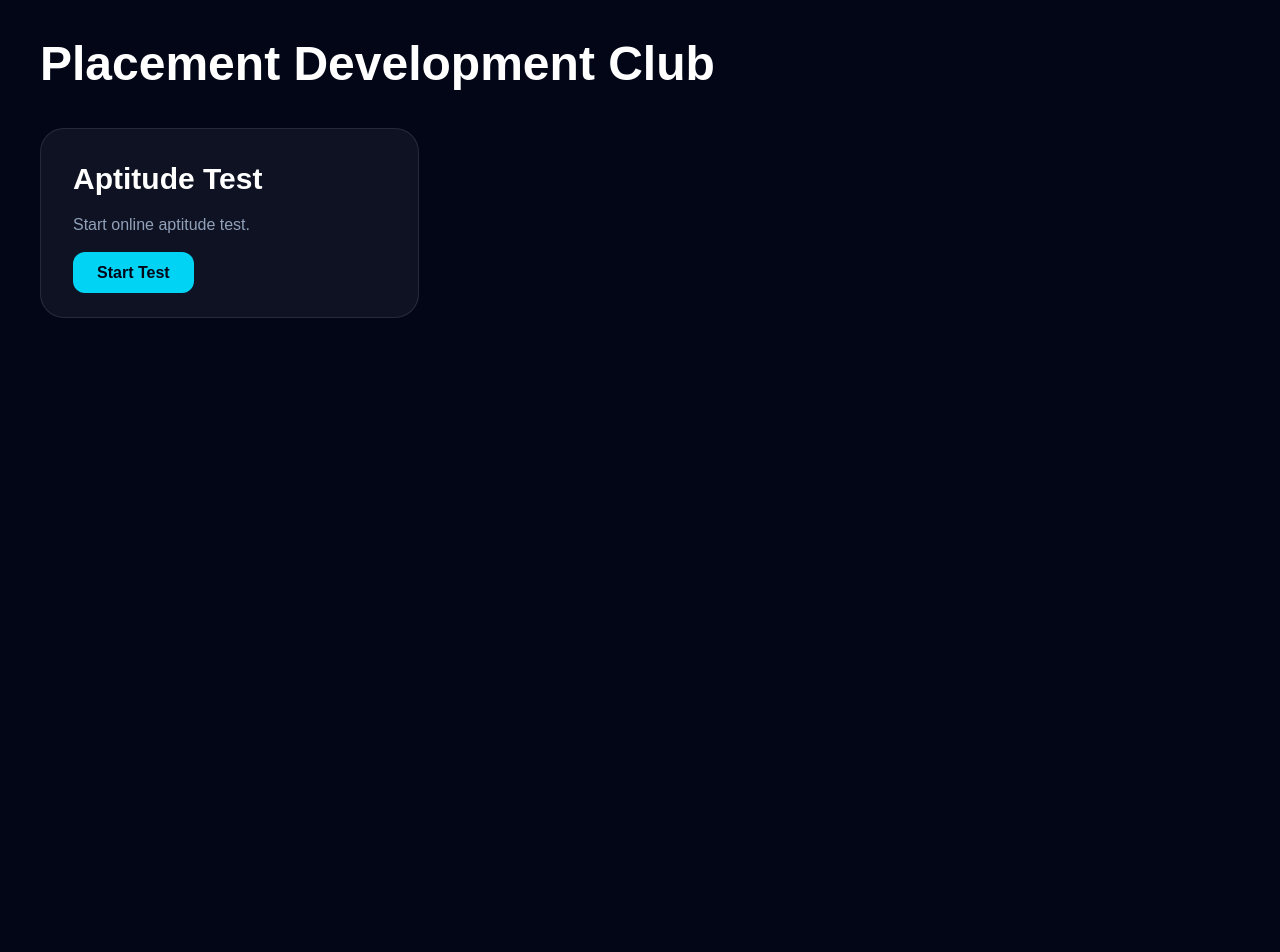
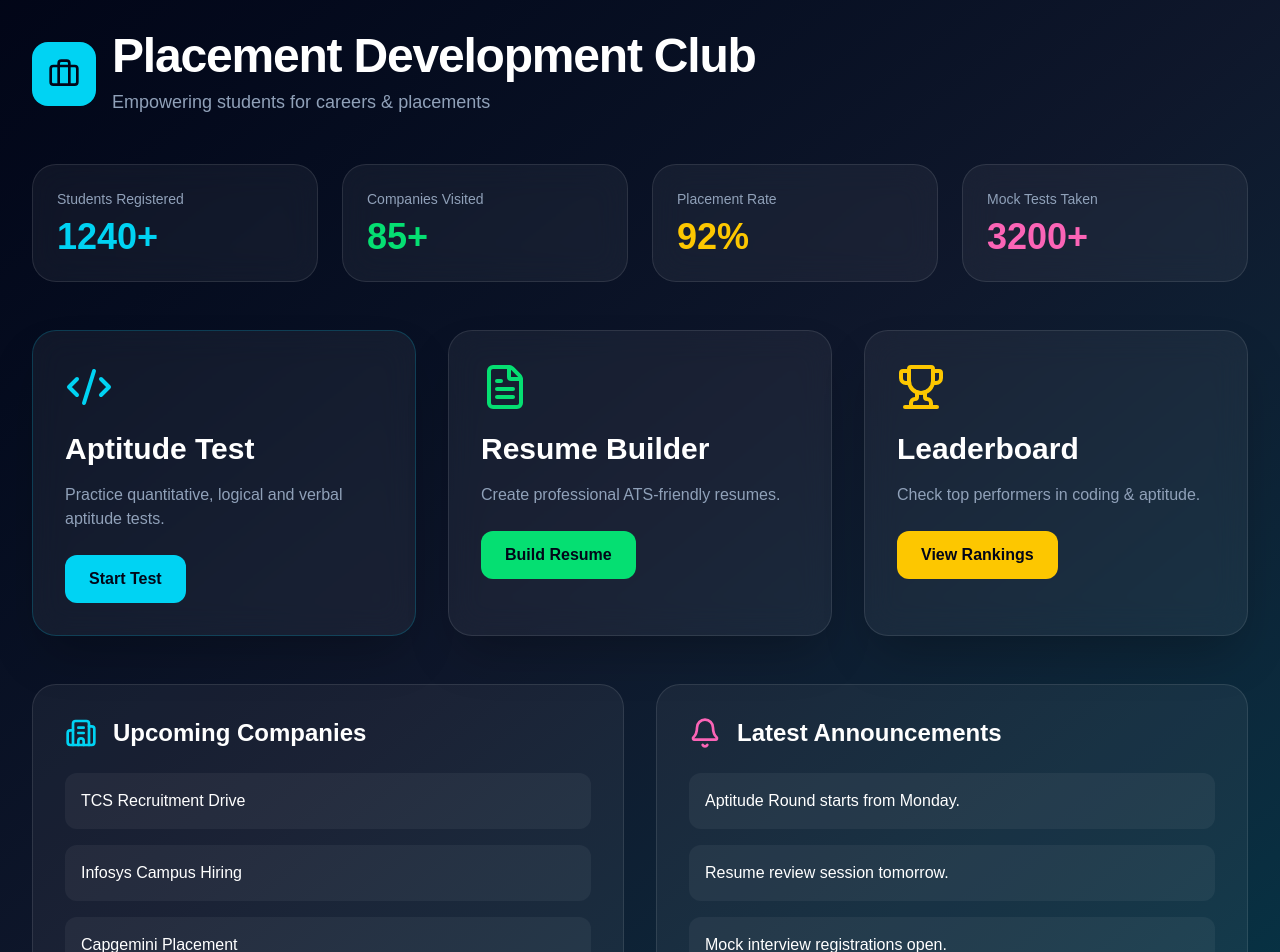
Before and after one commit to sam0127-jan/login-pdc, a React (Vite) app in the folder client/: page /dashboard in a window 1280 px wide. Shown: the top 952 px of the page. Before the commit the page ends 800 px from the top, so only its background shows below. Built offline with nearby package versions, Linux system fonts and the light colour scheme.

Commit message:
full backend setup with auth routes

```diff
--- a/client/src/pages/Dashboard.jsx
+++ b/client/src/pages/Dashboard.jsx
@@ -1,31 +1,206 @@
-import { Link } from 'react-router-dom'
+import { Link } from "react-router-dom"
+import {
+  Briefcase,
+  FileText,
+  Trophy,
+  Code2,
+  Building2,
+  Bell,
+} from "lucide-react"
 
 export default function Dashboard() {
   return (
-    <section className="min-h-screen bg-[#020617] text-white p-10">
+    <section className="min-h-screen bg-gradient-to-br from-slate-950 via-slate-900 to-cyan-950 text-white p-8">
 
-      <h1 className="text-5xl font-black mb-10">
-        Placement Development Club
-      </h1>
+      {/* HEADER */}
+      <div className="mb-12">
 
+        <div className="flex items-center gap-4 mb-4">
+          <div className="w-16 h-16 rounded-2xl bg-cyan-400 flex items-center justify-center">
+            <Briefcase className="text-slate-950 w-8 h-8" />
+          </div>
+
+          <div>
+            <h1 className="text-5xl font-black tracking-tight">
+              Placement Development Club
+            </h1>
+
+            <p className="text-slate-400 mt-2 text-lg">
+              Empowering students for careers & placements
+            </p>
+          </div>
+        </div>
+
+      </div>
+
+      {/* STATS */}
+      <div className="grid md:grid-cols-4 gap-6 mb-12">
+
+        <div className="bg-white/5 backdrop-blur-lg border border-white/10 p-6 rounded-3xl hover:scale-105 transition">
+          <h2 className="text-slate-400 text-sm mb-2">
+            Students Registered
+          </h2>
+
+          <p className="text-4xl font-black text-cyan-400">
+            1240+
+          </p>
+        </div>
+
+        <div className="bg-white/5 backdrop-blur-lg border border-white/10 p-6 rounded-3xl hover:scale-105 transition">
+          <h2 className="text-slate-400 text-sm mb-2">
+            Companies Visited
+          </h2>
+
+          <p className="text-4xl font-black text-green-400">
+            85+
+          </p>
+        </div>
+
+        <div className="bg-white/5 backdrop-blur-lg border border-white/10 p-6 rounded-3xl hover:scale-105 transition">
+          <h2 className="text-slate-400 text-sm mb-2">
+            Placement Rate
+          </h2>
+
+          <p className="text-4xl font-black text-yellow-400">
+            92%
+          </p>
+        </div>
+
+        <div className="bg-white/5 backdrop-blur-lg border border-white/10 p-6 rounded-3xl hover:scale-105 transition">
+          <h2 className="text-slate-400 text-sm mb-2">
+            Mock Tests Taken
+          </h2>
+
+          <p className="text-4xl font-black text-pink-400">
+            3200+
+          </p>
+        </div>
+
+      </div>
+
+      {/* MAIN CARDS */}
       <div className="grid md:grid-cols-3 gap-8">
 
-        <div className="bg-white/5 border border-white/10 p-8 rounded-3xl">
+        {/* APTITUDE */}
+        <div className="bg-white/5 backdrop-blur-lg border border-cyan-400/20 p-8 rounded-3xl hover:-translate-y-2 transition duration-300 shadow-2xl">
+
+          <Code2 className="w-12 h-12 text-cyan-400 mb-5" />
 
           <h2 className="text-3xl font-bold mb-4">
             Aptitude Test
           </h2>
 
           <p className="text-slate-400 mb-6">
-            Start online aptitude test.
+            Practice quantitative, logical and verbal aptitude tests.
           </p>
 
           <Link
             to="/test"
-            className="bg-cyan-400 text-slate-950 px-6 py-3 rounded-xl font-bold"
+            className="bg-cyan-400 hover:bg-cyan-300 text-slate-950 px-6 py-3 rounded-xl font-bold inline-block"
           >
             Start Test
           </Link>
+
+        </div>
+
+        {/* RESUME */}
+        <div className="bg-white/5 backdrop-blur-lg border border-white/10 p-8 rounded-3xl hover:-translate-y-2 transition duration-300 shadow-2xl">
+
+          <FileText className="w-12 h-12 text-green-400 mb-5" />
+
+          <h2 className="text-3xl font-bold mb-4">
+            Resume Builder
+          </h2>
+
+          <p className="text-slate-400 mb-6">
+            Create professional ATS-friendly resumes.
+          </p>
+
+          <button className="bg-green-400 hover:bg-green-300 text-slate-950 px-6 py-3 rounded-xl font-bold">
+            Build Resume
+          </button>
+
+        </div>
+
+        {/* LEADERBOARD */}
+        <div className="bg-white/5 backdrop-blur-lg border border-white/10 p-8 rounded-3xl hover:-translate-y-2 transition duration-300 shadow-2xl">
+
+          <Trophy className="w-12 h-12 text-yellow-400 mb-5" />
+
+          <h2 className="text-3xl font-bold mb-4">
+            Leaderboard
+          </h2>
+
+          <p className="text-slate-400 mb-6">
+            Check top performers in coding & aptitude.
+          </p>
+
+          <button className="bg-yellow-400 hover:bg-yellow-300 text-slate-950 px-6 py-3 rounded-xl font-bold">
+            View Rankings
+          </button>
+
+        </div>
+
+      </div>
+
+      {/* EXTRA SECTIONS */}
+      <div className="grid md:grid-cols-2 gap-8 mt-12">
+
+        {/* COMPANY */}
+        <div className="bg-white/5 border border-white/10 rounded-3xl p-8">
+
+          <div className="flex items-center gap-4 mb-6">
+            <Building2 className="text-cyan-400 w-8 h-8" />
+
+            <h2 className="text-2xl font-bold">
+              Upcoming Companies
+            </h2>
+          </div>
+
+          <div className="space-y-4">
+
+            <div className="bg-white/5 p-4 rounded-xl">
+              TCS Recruitment Drive
+            </div>
+
+            <div className="bg-white/5 p-4 rounded-xl">
+              Infosys Campus Hiring
+            </div>
+
+            <div className="bg-white/5 p-4 rounded-xl">
+              Capgemini Placement
+            </div>
+
+          </div>
+
+        </div>
+
+        {/* ANNOUNCEMENTS */}
+        <div className="bg-white/5 border border-white/10 rounded-3xl p-8">
+
+          <div className="flex items-center gap-4 mb-6">
+            <Bell className="text-pink-400 w-8 h-8" />
+
+            <h2 className="text-2xl font-bold">
+              Latest Announcements
+            </h2>
+          </div>
+
+          <div className="space-y-4">
+
+            <div className="bg-white/5 p-4 rounded-xl">
+              Aptitude Round starts from Monday.
+            </div>
+
+            <div className="bg-white/5 p-4 rounded-xl">
+              Resume review session tomorrow.
+            </div>
+
+            <div className="bg-white/5 p-4 rounded-xl">
+              Mock interview registrations open.
+            </div>
+
+          </div>
 
         </div>
 
--- a/package.json
+++ b/package.json
@@ -9,6 +9,7 @@
     "cors": "^2.8.6",
     "dotenv": "^17.4.2",
     "express": "^5.2.1",
+    "lucide-react": "^1.16.0",
     "mongodb": "^7.2.0",
     "mongoose": "^9.6.2"
   }
```
Also changed, not shown: 1 other file (tests, documents, lock files or other folders).
